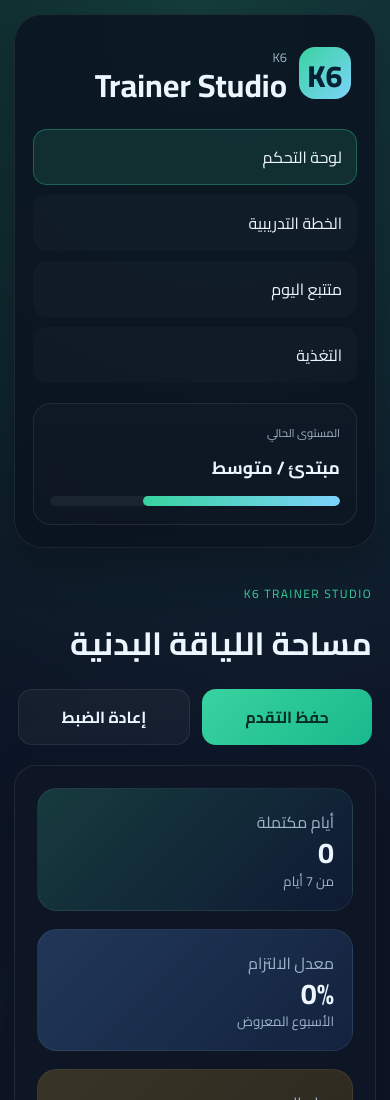
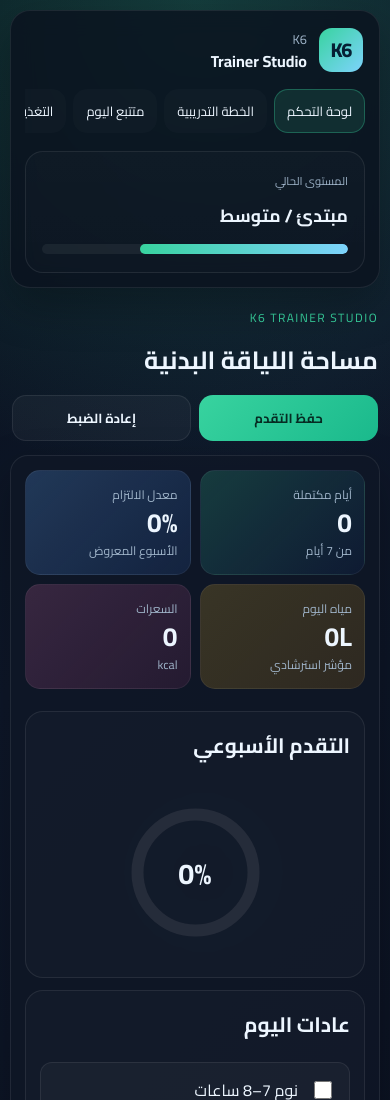
Before and after one commit to hemzakaassiseps18-droid/fitness-program, a plain HTML site: page index.html in a window 390 px wide. Shown: the top 1100 px of the page. Drawn offline with Linux system fonts and the light colour scheme.

Commit message:
Improve responsive layout for K6 mobile dashboard

```diff
--- a/styles.css
+++ b/styles.css
@@ -525,3 +525,52 @@ button, input {
     flex: 1;
   }
 }
+
+
+/* K6 Trainer Studio responsive refinements */
+.brand-mark { font-size: 1.25rem; letter-spacing: -0.06em; }
+.brand h2 { font-size: 1.12rem; line-height: 1.35; }
+.week-switcher { display: flex; align-items: center; gap: 10px; flex-wrap: wrap; }
+.week-switcher strong { min-width: 112px; text-align: center; }
+.btn:disabled { opacity: .4; cursor: not-allowed; transform: none; }
+.section-note { color: var(--muted); font-size: .88rem; line-height: 1.8; margin: 0 0 16px; }
+.nav-item:focus-visible, .btn:focus-visible, input:focus-visible { outline: 2px solid var(--secondary); outline-offset: 3px; }
+.form-group input { width: 100%; min-width: 0; }
+@media (max-width: 980px) {
+  .page-shell { gap: 14px; }
+  .sidebar { gap: 14px; }
+  .nav { flex-direction: row; overflow-x: auto; padding-bottom: 4px; }
+  .nav-item { flex: 0 0 auto; white-space: nowrap; text-align: center; }
+  .mini-card { margin-top: 0; }
+}
+@media (max-width: 620px) {
+  .page-shell { padding: 10px; gap: 12px; }
+  .sidebar { padding: 14px; border-radius: 20px; }
+  .brand { padding: 2px; }
+  .brand-mark { width: 44px; height: 44px; border-radius: 13px; }
+  .brand h2 { font-size: 1rem; }
+  .nav { gap: 7px; }
+  .nav-item { padding: 9px 12px; font-size: .82rem; }
+  .main-content { width: 100%; }
+  .topbar { padding: 6px 2px 14px; gap: 12px; }
+  .topbar h1 { font-size: 1.55rem; }
+  .top-actions { display: grid; grid-template-columns: 1fr 1fr; gap: 8px; }
+  .top-actions .btn { min-width: 0; padding: 10px 8px; font-size: .82rem; }
+  .panel { padding: 14px; border-radius: 18px; }
+  .stats-grid { grid-template-columns: repeat(2, minmax(0, 1fr)); gap: 9px; }
+  .stat-card { min-height: 105px; padding: 12px; border-radius: 15px; }
+  .stat-card span, .stat-card small { font-size: .76rem; }
+  .stat-card strong { font-size: 1.65rem; }
+  .summary-grid { gap: 12px; }
+  .panel-box { padding: 14px; }
+  .progress-ring-block { min-height: 180px; }
+  .ring-wrap { width: 145px; height: 145px; }
+  .split-head { align-items: flex-start; flex-direction: column; }
+  .week-switcher { width: 100%; display: grid; grid-template-columns: auto 1fr auto; gap: 6px; }
+  .week-switcher .btn { padding: 9px 10px; }
+  .week-switcher strong { min-width: 0; font-size: .88rem; }
+  .week-grid, .nutrition-layout, .tracker-grid { grid-template-columns: minmax(0, 1fr); }
+  .day-card { min-height: 0; }
+  .today-actions { display: grid; grid-template-columns: 1fr; }
+  .today-actions .btn { width: 100%; }
+}
```
